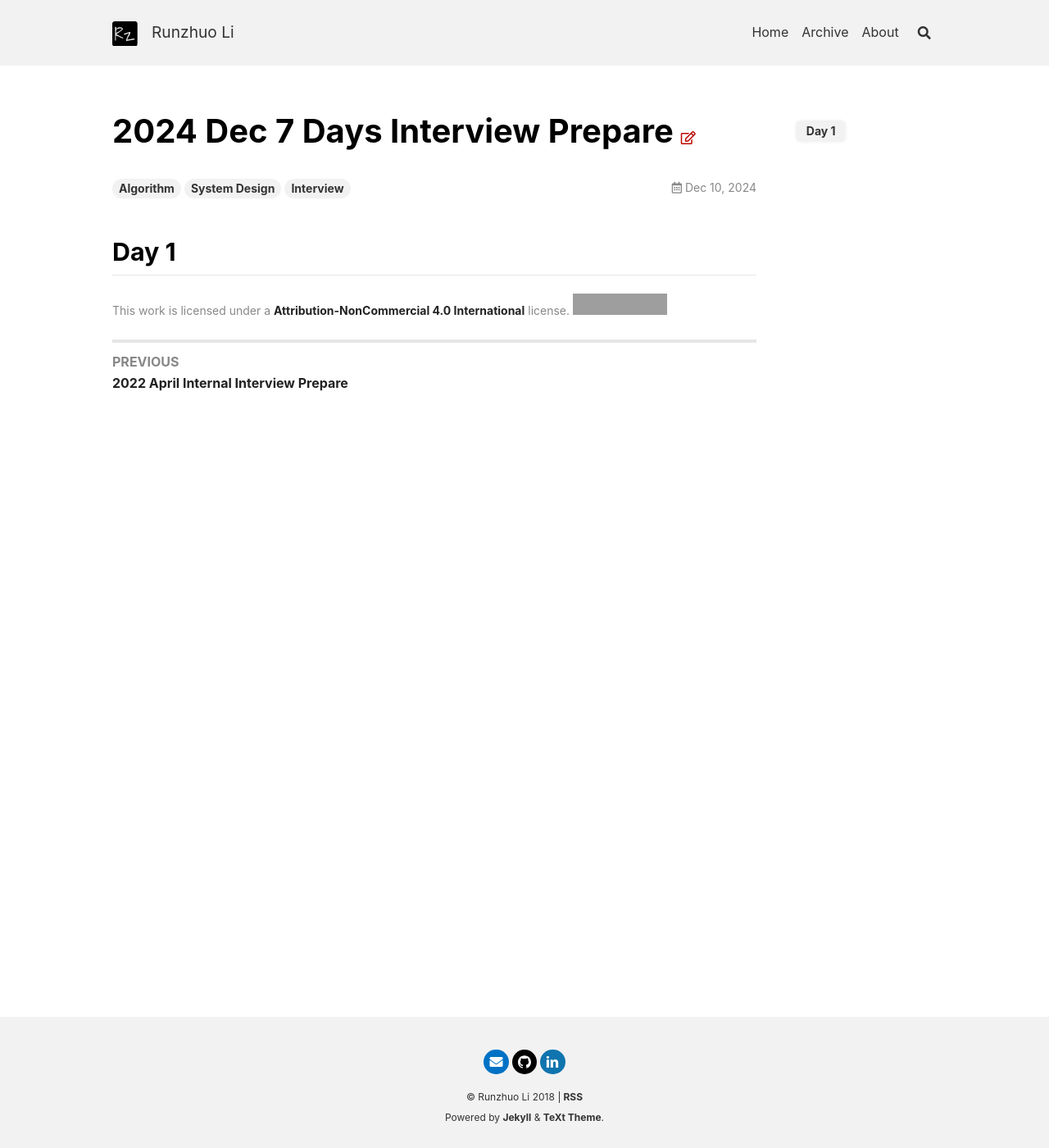
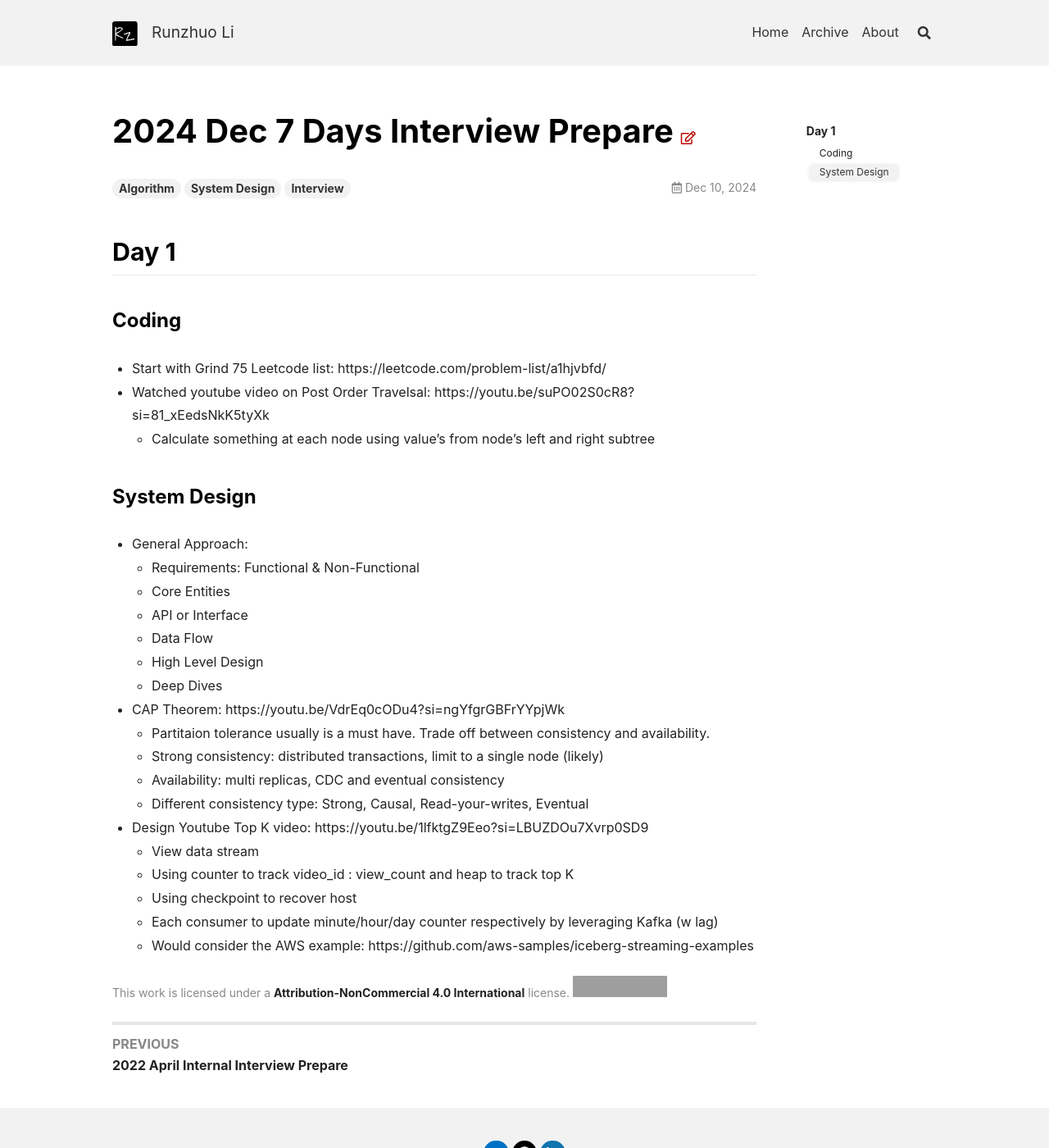
Before and after one commit to runzhuoli/runzhuoli.github.io, a Jekyll site: the page built from _posts/2024-12-10-7-days.md, in a window 1280 px wide and 1400 px high. Shown: the whole window at 82% size. Built offline with Jekyll 4.4.1, drawn with Linux system fonts in a browser that asks for light colours; nearby versions of some CDN libraries; comment, search, counter and statistics services are not loaded; grey boxes are pictures that could not be loaded.

Commit message:
Update 2024-12-10-7-days.md Day1

```diff
--- a/_posts/2024-12-10-7-days.md
+++ b/_posts/2024-12-10-7-days.md
@@ -10,3 +10,32 @@ tags:
 <!--more-->
 
 ## Day 1
+
+### Coding
+
+- Start with Grind 75 Leetcode list: https://leetcode.com/problem-list/a1hjvbfd/
+- Watched youtube video on Post Order Travelsal: https://youtu.be/suPO02S0cR8?si=81_xEedsNkK5tyXk
+  - Calculate something at each node using value's from node's left and right subtree
+
+### System Design
+
+- General Approach:
+  - Requirements: Functional & Non-Functional
+  - Core Entities
+  - API or Interface
+  - Data Flow
+  - High Level Design
+  - Deep Dives
+
+- CAP Theorem: https://youtu.be/VdrEq0cODu4?si=ngYfgrGBFrYYpjWk
+  - Partitaion tolerance usually is a must have. Trade off between consistency and availability.
+  - Strong consistency: distributed transactions, limit to a single node (likely)
+  - Availability: multi replicas, CDC and eventual consistency
+  - Different consistency type: Strong, Causal, Read-your-writes, Eventual
+
+- Design Youtube Top K video: https://youtu.be/1lfktgZ9Eeo?si=LBUZDOu7Xvrp0SD9
+  -  View data stream
+  -  Using counter to track video_id : view_count and heap to track top K
+  -  Using checkpoint to recover host
+  -  Each consumer to update minute/hour/day counter respectively by leveraging Kafka (w lag)
+  -  Would consider the AWS example: https://github.com/aws-samples/iceberg-streaming-examples
```
